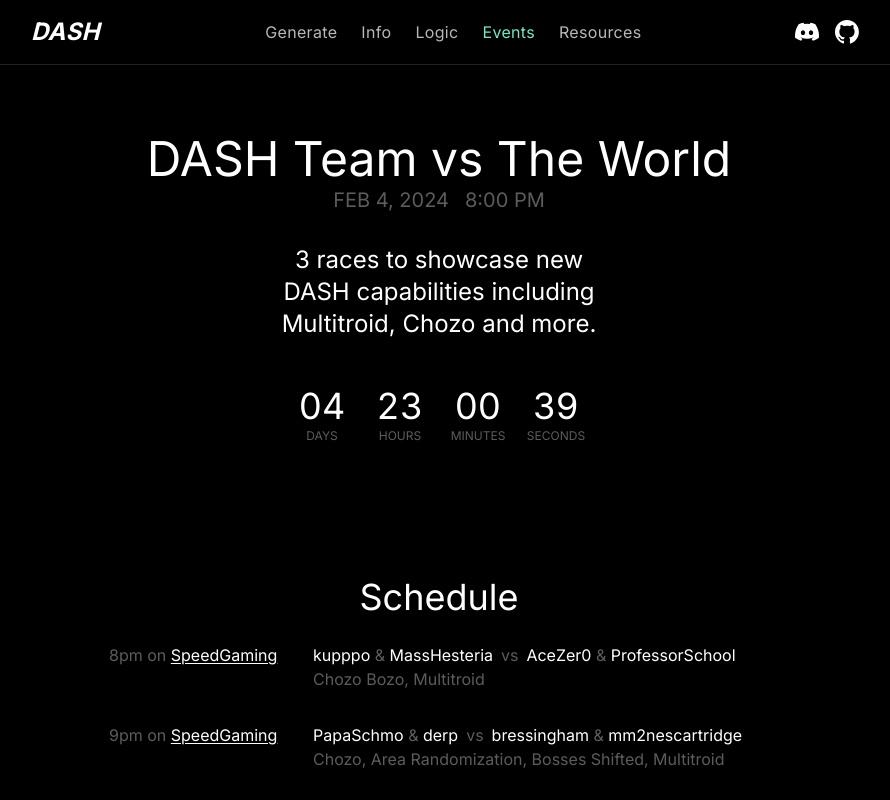
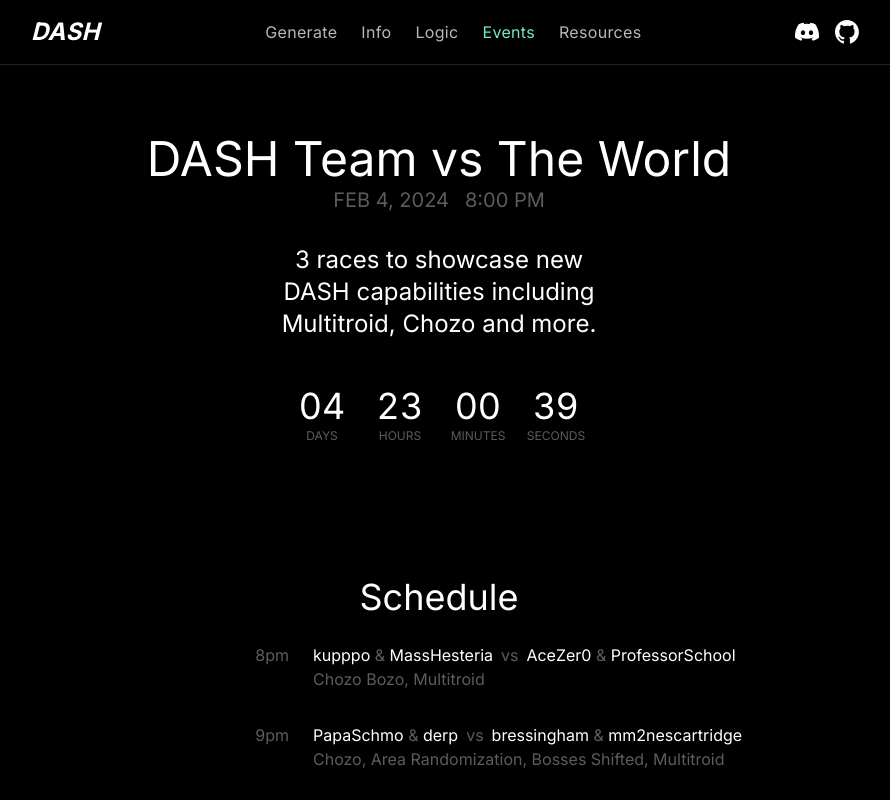
Before and after one commit to dashrando/dash-randomizer, a Next.js app in the folder apps/web/: page /events/vs-world in a window 1280 px wide. Shown: the whole page, without its empty margins (201-1091 px from the left). Built offline with nearby package versions, Linux system fonts and the light colour scheme.

Commit message:
remove channel temporarily from event page

```diff
--- a/apps/web/app/events/vs-world/event.module.css
+++ b/apps/web/app/events/vs-world/event.module.css
@@ -38,6 +38,7 @@
 
 .gameTime {
   min-width: 180px;
+  text-align: right;
 }
 
 .scheduleTitle {
@@ -52,6 +53,10 @@
   .scheduleTitle {
     text-align: left;
     margin: 0;
+  }
+
+  .gameTime {
+    text-align: left;
   }
 
   .gamesList li {
--- a/apps/web/app/events/vs-world/page.tsx
+++ b/apps/web/app/events/vs-world/page.tsx
@@ -39,7 +39,7 @@ export default function TournamentPage() {
           <ul className={styles.gamesList}>
             <li>
               <div className={styles.gameTime}>
-                <p><Time time={START_TIME} unit="timeMatch" /> on <a href="https://twitch.tv/speedgaming" target="_blank" rel="noreferrer noopener">SpeedGaming</a></p>
+                <p><Time time={START_TIME} unit="timeMatch" /></p>
               </div>
               <div className={styles.gameDetails}>
                 <p>
@@ -55,7 +55,7 @@ export default function TournamentPage() {
             </li>
             <li>
               <div className={styles.gameTime}>
-                <p><Time time={MATCH2_TIME} unit="timeMatch" /> on <a href="https://twitch.tv/speedgaming" target="_blank" rel="noreferrer noopener">SpeedGaming</a></p>
+                <p><Time time={MATCH2_TIME} unit="timeMatch" /></p>
               </div>
               <div className={styles.gameDetails}>
                 <p>
@@ -71,7 +71,7 @@ export default function TournamentPage() {
             </li>
             <li>
               <div className={styles.gameTime}>
-                <p><Time time={MATCH3_TIME} unit="timeMatch" /> on <a href="https://twitch.tv/speedgaming" target="_blank" rel="noreferrer noopener">SpeedGaming</a></p>
+                <p><Time time={MATCH3_TIME} unit="timeMatch" /></p>
               </div>
               <div className={styles.gameDetails}>
                 <p>
```
